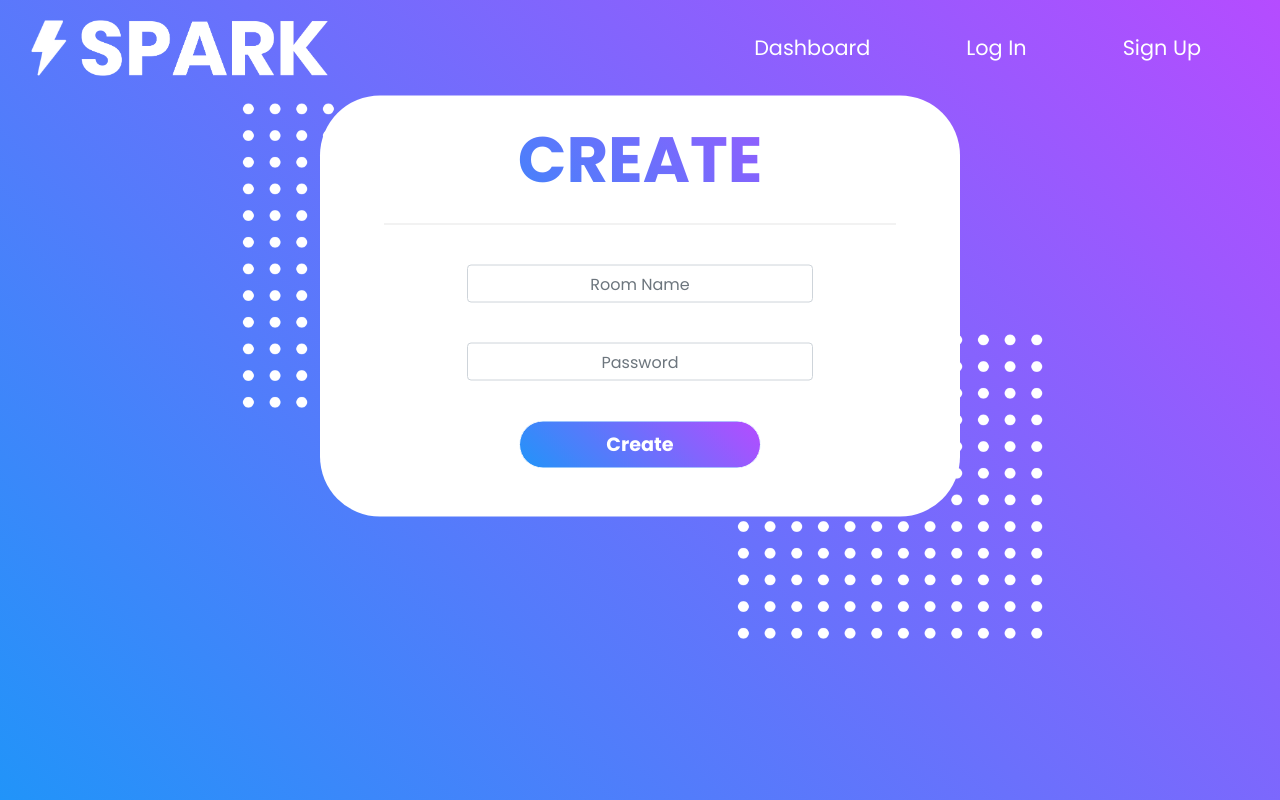
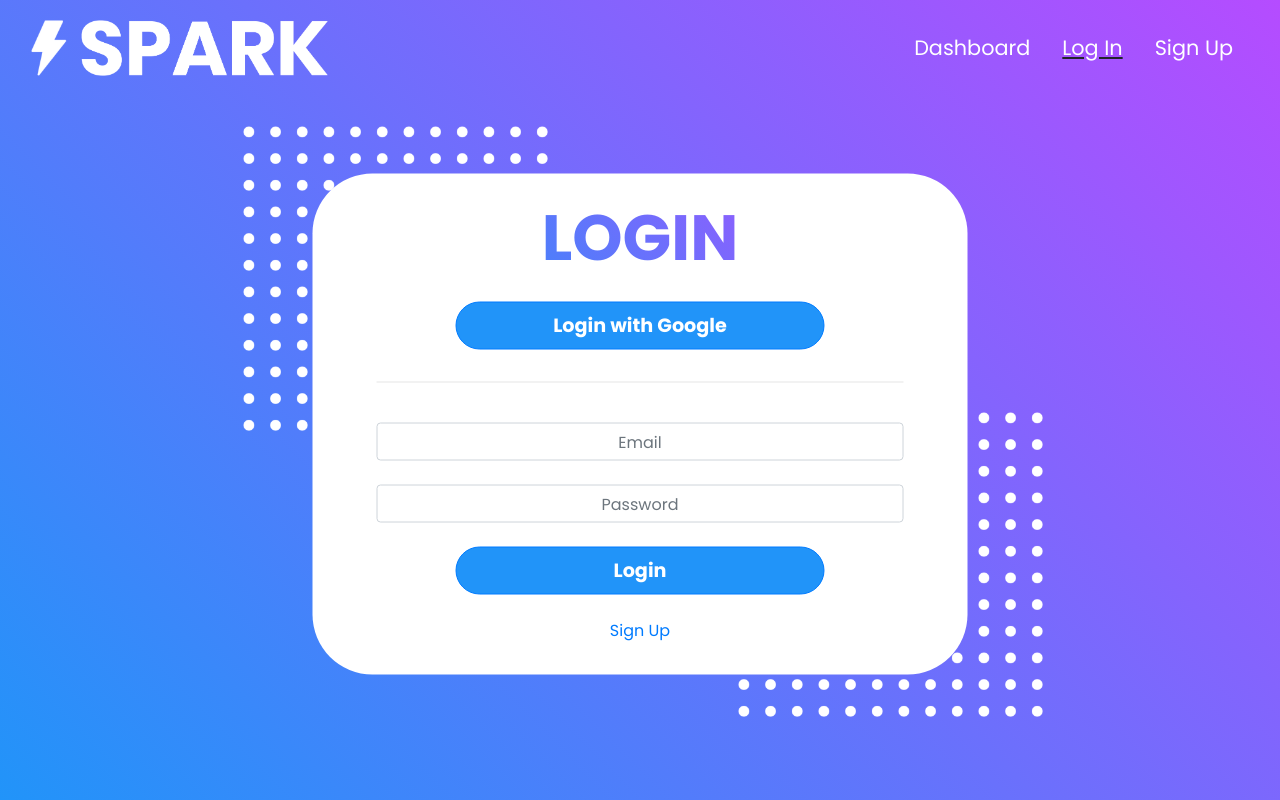
Before and after one commit to RGBHack/Spark, a Flask app: page /create in a window 1280 px wide. Run offline with Flask 2, Linux system fonts and the light colour scheme; some libraries are stand-ins or nearby versions.

Commit message:
try to fix it

```diff
--- a/server/src/templates/create.html
+++ b/server/src/templates/create.html
@@ -1,175 +1,33 @@
 <!DOCTYPE html>
-<html>
+<html style="width: 100vw; height: 100vh; overflow-x: hidden;">
 
 <head>
-  <meta charset="utf-8">
-  <meta name="viewport" content="width=device-width, initial-scale=1.0, shrink-to-fit=no">
-  <title>Spark | Create a Sparkroom</title>
-  <link rel="stylesheet" href="https://cdnjs.cloudflare.com/ajax/libs/twitter-bootstrap/4.4.1/css/bootstrap.min.css">
-  <link rel="stylesheet" href="./css/styles.min.css">
-  <link href="./static/main.css" rel="stylesheet">
+    <link rel="stylesheet" href="https://stackpath.bootstrapcdn.com/bootstrap/4.5.0/css/bootstrap.min.css"
+        integrity="sha384-9aIt2nRpC12Uk9gS9baDl411NQApFmC26EwAOH8WgZl5MYYxFfc+NcPb1dKGj7Sk" crossorigin="anonymous">
+    <script src="https://code.jquery.com/jquery-3.5.1.slim.min.js"
+        integrity="sha384-DfXdz2htPH0lsSSs5nCTpuj/zy4C+OGpamoFVy38MVBnE+IbbVYUew+OrCXaRkfj" crossorigin="anonymous">
+    </script>
+    <script src="https://cdn.jsdelivr.net/npm/popper.js@1.16.0/dist/umd/popper.min.js"
+        integrity="sha384-Q6E9RHvbIyZFJoft+2mJbHaEWldlvI9IOYy5n3zV9zzTtmI3UksdQRVvoxMfooAo" crossorigin="anonymous">
+    </script>
+    <script src="https://stackpath.bootstrapcdn.com/bootstrap/4.5.0/js/bootstrap.min.js"
+        integrity="sha384-OgVRvuATP1z7JjHLkuOU7Xw704+h835Lr+6QL9UvYjZE3Ipu6Tp75j7Bh/kR0JKI" crossorigin="anonymous">
+    </script>
+    <link rel="stylesheet" href="https://cdnjs.cloudflare.com/ajax/libs/aos/2.1.1/aos.css">
+    <script src="https://unpkg.com/aos@2.1.1/dist/aos.js"></script>
+    <link rel="shortcut icon" href="./img/favicon.ico" type="image/x-icon">
+    <link rel="icon" href="./img/favicon.ico" type="image/x-icon">
+    <link rel="shortcut icon" href="../../../../static/img/favicon.ico" type="image/x-icon">
+    <link rel="icon" href="../../../static/img/favicon.ico" type="image/x-icon">
+    <link href="./css/main.css" rel="stylesheet">
     <link href="../../../static/css/main.css" rel='stylesheet'>
+    <title>Spark | Login</title>
 </head>
-<style>
-  @import url("https://fonts.googleapis.com/css2?family=Poppins:wght@400;700&display=swap");
 
-  * {
-    font-family: "Poppins", sans-serif;
-  }
-
-  body {
-    height: 100vh;
-    font-family: "Poppins", sans-serif;
-    background: rgb(33, 148, 249);
-    background: linear-gradient(45deg,
-        rgba(33, 148, 249, 1) 0%,
-        rgba(181, 76, 255, 1) 100%);
-  }
-
-  .nav-link {
-    color: white !important;
-    font-size: 1.3rem;
-    margin-right: 0.5rem;
-    margin-left: 0.5rem;
-  }
-
-  .active {
-    text-decoration: underline;
-  }
-
-  .btn-primary {
-    background-color: white;
-    color: #2194f9;
-    border-radius: 999px;
-    font-weight: 700;
-    width: 20rem;
-    height: 4rem;
-    font-size: 1.2rem;
-  }
-
-  .btn-primary:hover {
-    background-color: #2a31ff;
-    color: white;
-    border-radius: 999px;
-    font-weight: 700;
-    width: 20rem;
-    height: 4rem;
-    font-size: 1.2rem;
-  }
-
-  .main-container {
-    width: 100%;
-    height: 100vh;
-    background: rgb(33, 148, 249);
-    background: linear-gradient(45deg,
-        rgba(33, 148, 249, 1) 0%,
-        rgba(181, 76, 255, 1) 100%);
-  }
-
-  .main-content {
-    margin: 0 auto;
-    width: 80%;
-    height: 100%;
-    vertical-align: middle;
-    text-align: center;
-  }
-
-  .auth-title {
-    font-size: 4rem;
-    font-weight: 800;
-  }
-
-  .flex-container {
-    display: flex;
-    flex-wrap: wrap;
-    justify-content: center;
-  }
-
-  .flex-container>div {
-    width: 500px;
-    text-align: left;
-  }
-
-  .main-text {
-    padding-top: 1%;
-    color: white;
-  }
-
-  .main-text>p {
-    font-size: 2rem;
-  }
-
-  .main-text>h1 {
-    font-size: 6rem;
-    font-weight: 700;
-  }
-
-  div.wrapper,
-  div.wrapper#create {
-    background-color: #fff;
-    width: 700px;
-    border-radius: 60px;
-    display: table-cell;
-    vertical-align: middle;
-    text-align: center;
-    padding: 2rem 4rem;
-    padding-top: 1rem;
-    z-index: 999999;
-  }
-
-  .loginbtn {
-    background-color: #2194f9;
-    color: white;
-    border-radius: 999px;
-    font-weight: 700;
-    width: 70%;
-    height: 3rem;
-    font-size: 1.2rem;
-  }
-
-  .loginbtn:hover {
-    background-color: white;
-    color: #2194f9;
-    border-radius: 999px;
-    font-weight: 700;
-    width: 70%;
-    height: 3rem;
-    font-size: 1.2rem;
-  }
-
-  .text-gradient {
-    background: rgb(33, 148, 249);
-    background: linear-gradient(45deg,
-        rgba(33, 148, 249, 1) 0%,
-        rgba(181, 76, 255, 1) 100%);
-    background-clip: text;
-    -webkit-background-clip: text;
-    -webkit-text-fill-color: transparent;
-  }
-
-  /* width */
-  ::-webkit-scrollbar {
-    width: 10px;
-  }
-
-  /* Track */
-  ::-webkit-scrollbar-track {
-    background: transparent;
-  }
-
-  /* Handle */
-  ::-webkit-scrollbar-thumb {
-    background: rgb(33, 148, 249);
-  }
-
-  /* Handle on hover */
-  ::-webkit-scrollbar-thumb:hover {
-    background: rgb(33, 148, 249);
-  }
-</style>
-
-
-<body style="background-color: #ffffff;">
+<body style="overflow: hidden;">
+    <script>
+        AOS.init();
+    </script>
     <nav style="height:12vh" class="navbar navbar-expand-lg navbar-light fixed-top" data-aos="zoom-in-down">
         <div class="container-fluid">
             <a class="navbar-brand" href="/"><img src="./img/logo.png" style="height:7vh" /></a>
@@ -181,8 +39,8 @@
                     <li class="nav-item">
                         <a class="nav-link" href="/dashboard">Dashboard<span class="sr-only">(current)</span></a>
                     </li>
-          <li class="nav-item">
-            <a class="nav-link" href="/login">Log In</a>
+                    <li class="nav-item active">
+                        <a class="nav-link" href="#">Log In</a>
                     </li>
                     <li class="nav-item">
                         <a class="nav-link" href="/signup">Sign Up</a>
@@ -191,31 +49,61 @@
             </div>
         </div>
     </nav>
-  <div style="width: 100vw;height: 85vh;position: relative;">
+
+    <div class="main-container">
+        <div class="row h-100">
+            <div class="col-sm-12 my-auto">
+                <div class="flex-container">
                     <span
                         style="width: fit-content;height: fit-content;margin: 0; position: absolute; top: 45%; left: 50%; transform: translate(-50%, -50%); text-align: center;">
-      <img src="../img/dots.png"
+                        <br><br>
+                        <div>
+                            <img src="./img/dots.png"
                                 style="width: 20em; z-index: -1; position: absolute; transform: translate(90px, 231px)" />
-      <img src="../img/dots.png"
-        style="width: 20em; z-index: -1; position: absolute; transform: translate(-405px,0px)" />
-      <div class="wrapper" id="create" style="z-index: 9999999999999;">
-        <p class="auth-title text-gradient">CREATE</p>
+                            <img src="./img/dots.png"
+                                style="width: 20em; z-index: -1; position: absolute; transform: translate(-405px,-55px)" />
+                            <div class="wrapper" style="z-index: 9999999999999;">
+                                <p class="auth-title text-gradient">LOGIN</p>
+                                <div id="formContent">
+                                    <button class="btn btn-primary loginbtn" type="submit" style="margin-bottom:2vh"
+                                        onclick="googleauth()">Login with
+                                        Google</button>
                                     <hr>
                                     <br>
-        <div id="formContent">
                                     <!-- Login Form -->
                                     <form id="formEE">
-            <input type="text" id="name" name="name" placeholder="Room Name" class="form-control"
-              style="margin:0 auto;"><br>
-            <input type="password" id="password" name="password" placeholder="Password" class="form-control"><br>
-            <input class="btn btn-primary loginbtn" type="submit" style="margin-bottom:2vh" value="Create">
+                                        <input style="text-align: center;" type="text" id="email" name="email"
+                                            placeholder="Email" class="form-control">
+                                        <br>
+                                        <input style="text-align: center;" type="password" id="password" name="password"
+                                            placeholder="Password" class="form-control">
+                                        <br>
+                                        <input style="text-align: center;" class="btn btn-primary loginbtn"
+                                            style="margin-bottom:1vh" type="submit" value="Login">
                                     </form>
+                                    <br>
+
+                                    <!-- Remind Passowrd -->
+                                    <div id="formFooter">
+                                        <a class="underlineHover" href="/signup" id="signuplink">Sign Up</a>
+                                    </div>
+
+                                </div>
                             </div>
                         </div>
                     </span>
                 </div>
-  <script src="https://cdnjs.cloudflare.com/ajax/libs/jquery/3.4.1/jquery.min.js"></script>
-  <script src="https://cdnjs.cloudflare.com/ajax/libs/twitter-bootstrap/4.4.1/js/bootstrap.bundle.min.js"></script>
+            </div>
+        </div>
+    </div>
+    </div>
+</body>
+<script>
+    $(window).scroll(function () {
+        $('nav').toggleClass('scrolled', $(this).scrollTop() > 10);
+    });
+    AOS.init();
+</script>
   <!-- Firebase App (the core Firebase SDK) is always required and must be listed first -->
   <script src="https://www.gstatic.com/firebasejs/7.14.1/firebase-app.js"></script>
 
```
Also changed, not shown: server/src/templates/join.html (+32 -16 lines), server/src/img/dots.png (added). Lines whose indentation alone changed are shown as unchanged.
